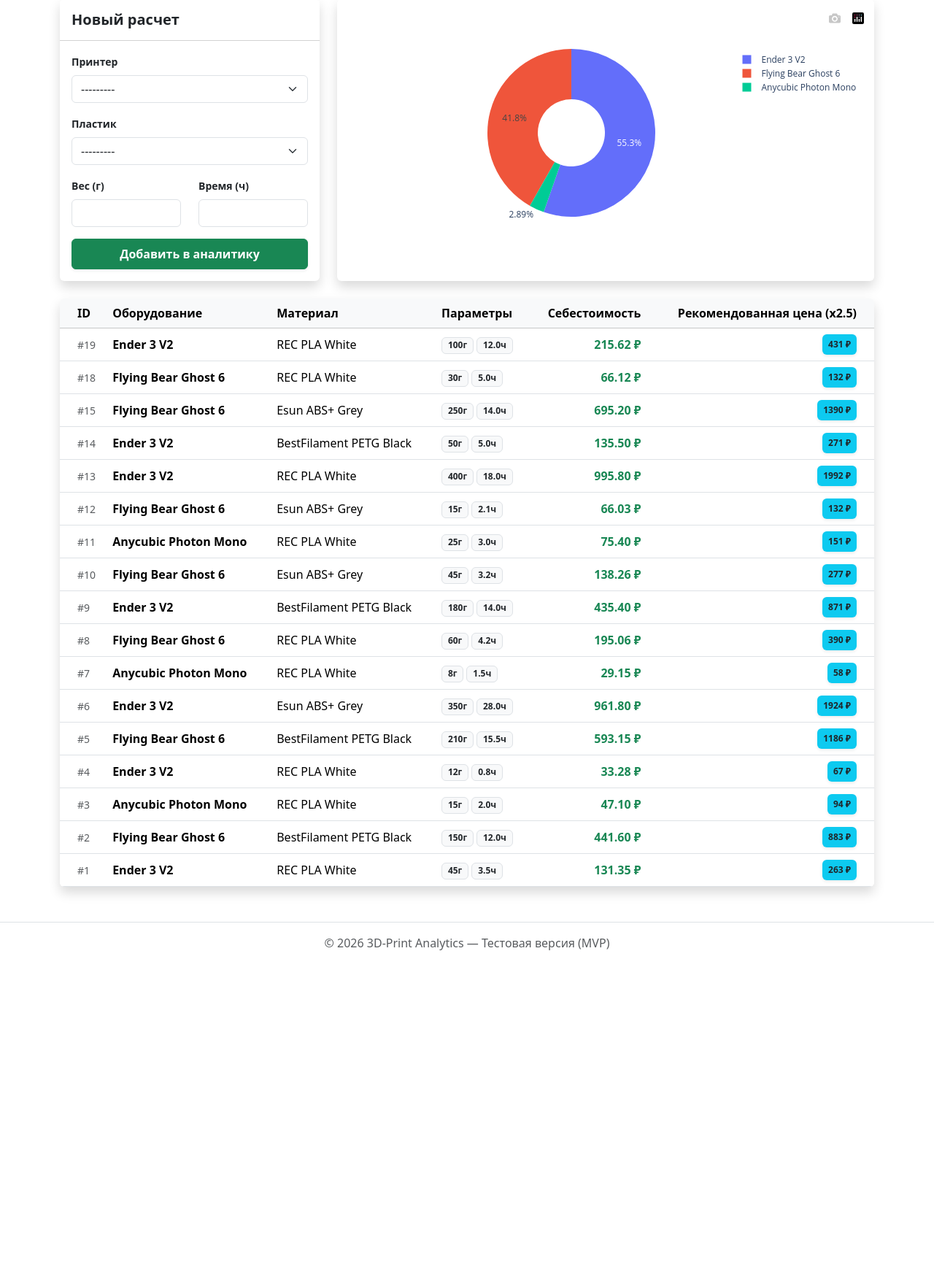
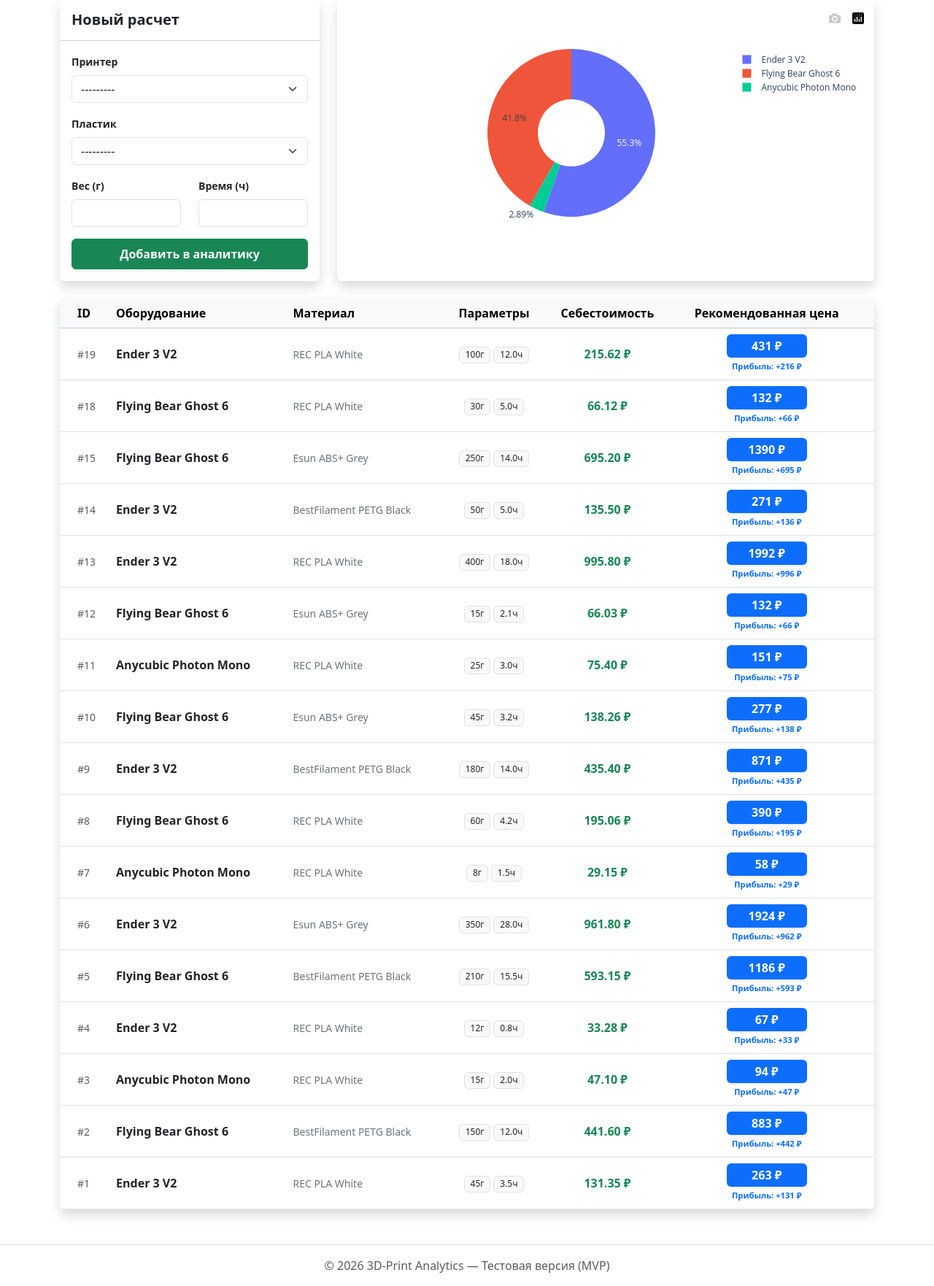
Before and after one commit to Snowdy54/3d-print-calc, a Django app: page / in a window 1280 px wide. Shown: the part 194-1956 px from the top of the page at 73% size. Before the commit the page ends 1496 px from the top, so only its background shows below. Run offline with Django 5.2, Linux system fonts and the light colour scheme; data comes from the database, SQL or seed files in the repository; both versions use the stored data as it was after the commit; data that the repository does not hold is empty; some libraries are stand-ins or nearby versions.

Commit message:
Improve table layout, center columns and add profit display

```diff
--- a/calculator/templates/calculator/index.html
+++ b/calculator/templates/calculator/index.html
@@ -69,28 +69,28 @@
                         <th class="ps-4">ID</th>
                         <th>Оборудование</th>
                         <th>Материал</th>
-                        <th>Параметры</th>
-                        <th class="text-end">Себестоимость</th>
-                        <th class="text-end pe-4">Рекомендованная цена (x2.5)</th>
-                    </tr>
+                        <th class="text-center">Параметры</th>
+                        <th class="text-center">Себестоимость</th> <th class="text-center pe-4">Рекомендованная цена</th> </tr>
                 </thead>
                 <tbody>
                     {% for order in orders %}
                     <tr>
                         <td class="ps-4 text-muted small">#{{ order.id }}</td>
-                        <td><div class="fw-bold">{{ order.printer.name }}</div></td>
-                        <td>{{ order.filament.name }}</td>
-                        <td>
-                            <span class="badge bg-light text-dark border">{{ order.model_weight_g }}г</span>
-                            <span class="badge bg-light text-dark border">{{ order.print_time_hours }}ч</span>
+                        <td><div class="fw-bold text-dark">{{ order.printer.name }}</div></td>
+                        <td><span class="text-secondary small">{{ order.filament.name }}</span></td>
+                        <td class="text-center"> <span class="badge bg-light text-dark border fw-normal">{{ order.model_weight_g }}г</span>
+                            <span class="badge bg-light text-dark border fw-normal">{{ order.print_time_hours }}ч</span>
                         </td>
-                        <td class="text-end fw-bold text-success">
-                            {{ order.total_cost }} ₽
+                        <td class="text-center fw-bold text-success"> {{ order.total_cost|floatformat:2 }} ₽
                         </td>
-                        <td class="text-end pe-4">
-                            <span class="badge bg-info text-dark p-2 shadow-sm">
-                                {% widthratio order.total_cost 1 2.5 %} ₽
-                            </span>
+                        <td class="text-center pe-4"> <div class="d-inline-block">
+                                <span class="badge bg-primary fs-6 p-2 shadow-sm" style="min-width: 110px;">
+                                    {% widthratio order.total_cost 1 2.5 %} ₽
+                                </span>
+                                <small class="d-block text-primary fw-bold mt-1" style="font-size: 0.7rem;">
+                                    Прибыль: +{% widthratio order.total_cost 1 1.5 %} ₽
+                                </small>
+                            </div>
                         </td>
                     </tr>
                     {% empty %}
```
Also changed, not shown: db.sqlite3.
